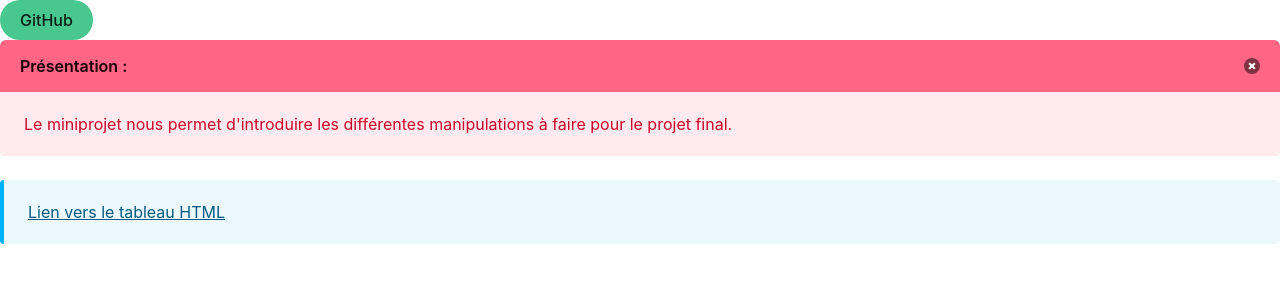
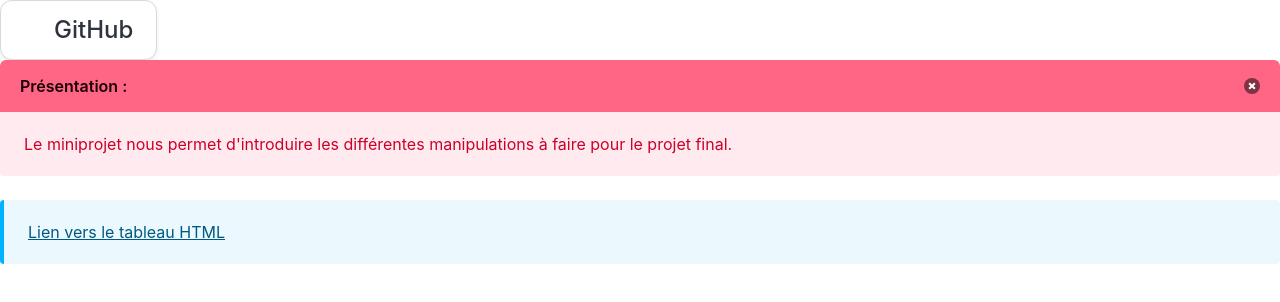
Before and after one commit to RachelleTuyay/PPE1-2023, a plain HTML site: page index.html in a window 1280 px wide. Drawn offline with nearby package versions, Linux system fonts and the light colour scheme.

Commit message:
Update bouton github.html

```diff
--- a/index.html
+++ b/index.html
@@ -8,7 +8,14 @@
 	</head>
 
 	<body>
-		<button class="button is-success is-rounded">GitHub</button>
+		</button>
+			  <button class="button is-large">
+				  <span class="icon is-medium">
+					  <i class="fab fa-github"></i>
+				  </span>
+				  <span>GitHub</span>
+			  </button>
+		</button>
 		<article class="message is-danger">
 			<div class="message-header">
    				 <p>Présentation :</p>
```
